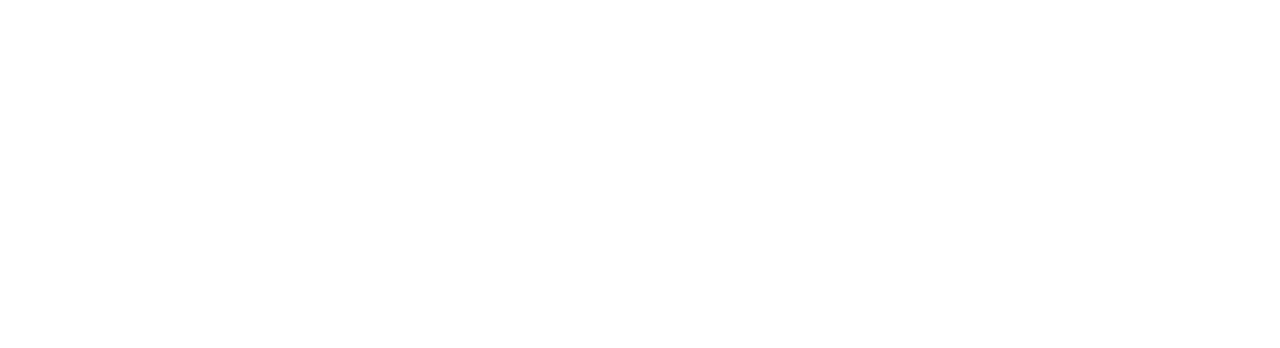
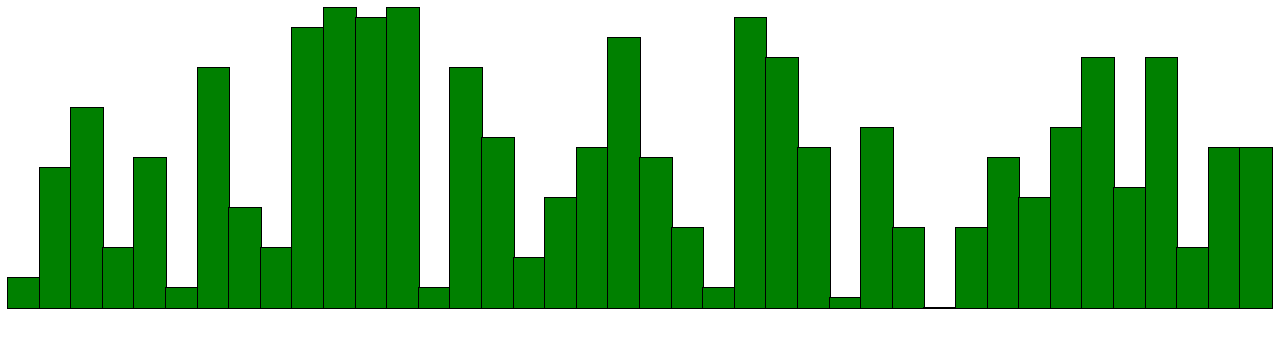
Before and after one commit to Loxiuz/bar_chart, a plain HTML site: page index.html in a window 1280 px wide. Drawn offline with Linux system fonts and the light colour scheme.

Commit message:
Styling bars, fill and display array

```diff
--- a/index.html
+++ b/index.html
@@ -8,6 +8,49 @@
     <link rel="stylesheet" href="style.css" />
   </head>
   <body>
+    <div class="chart">
+      <div class="bar"></div>
+      <div class="bar"></div>
+      <div class="bar"></div>
+      <div class="bar"></div>
+      <div class="bar"></div>
+      <div class="bar"></div>
+      <div class="bar"></div>
+      <div class="bar"></div>
+      <div class="bar"></div>
+      <div class="bar"></div>
+      <div class="bar"></div>
+      <div class="bar"></div>
+      <div class="bar"></div>
+      <div class="bar"></div>
+      <div class="bar"></div>
+      <div class="bar"></div>
+      <div class="bar"></div>
+      <div class="bar"></div>
+      <div class="bar"></div>
+      <div class="bar"></div>
+      <div class="bar"></div>
+      <div class="bar"></div>
+      <div class="bar"></div>
+      <div class="bar"></div>
+      <div class="bar"></div>
+      <div class="bar"></div>
+      <div class="bar"></div>
+      <div class="bar"></div>
+      <div class="bar"></div>
+      <div class="bar"></div>
+      <div class="bar"></div>
+      <div class="bar"></div>
+      <div class="bar"></div>
+      <div class="bar"></div>
+      <div class="bar"></div>
+      <div class="bar"></div>
+      <div class="bar"></div>
+      <div class="bar"></div>
+      <div class="bar"></div>
+      <div class="bar"></div>
+    </div>
+
     <script src="script.js"></script>
   </body>
 </html>
--- a/script.js
+++ b/script.js
@@ -2,4 +2,28 @@
 
 window.addEventListener("load", start);
 
-function start() {}
+const numArray = [];
+
+function start() {
+  fillArray();
+  displayBars();
+  console.log(numArray);
+}
+
+function getNumberOfCustomers() {
+  return Math.floor(Math.random() * 32);
+}
+
+function fillArray() {
+  for (let i = 0; i < 40; i++) {
+    numArray[i] = getNumberOfCustomers();
+  }
+}
+
+function displayBars() {
+  const bars = document.querySelectorAll(".bar");
+  for (let i = 0; i < 40; i++) {
+    const bar = bars[i];
+    bar.style.height = `${numArray[i] * 10}px`;
+  }
+}
--- a/style.css
+++ b/style.css
@@ -0,0 +1,11 @@
+.chart {
+  display: grid;
+  grid-template-columns: repeat(40, 1fr);
+  align-items: end;
+}
+
+.bar {
+  background-color: green;
+  height: 100px;
+  outline: 1px solid black;
+}
```
